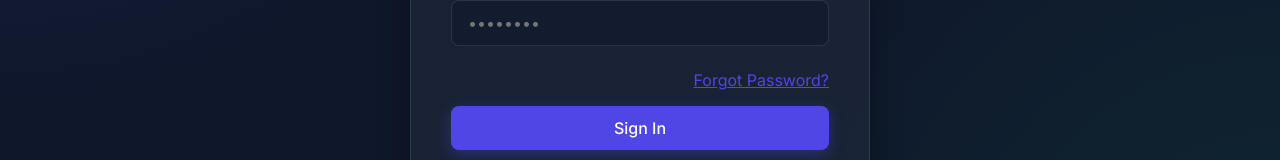
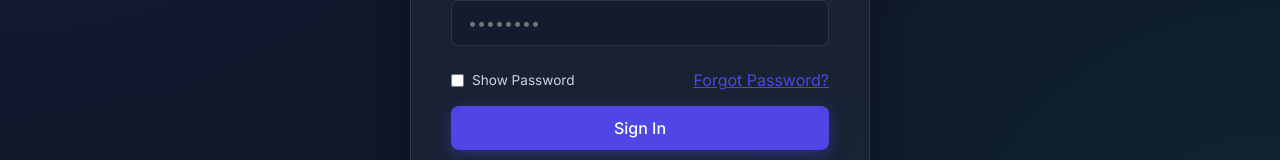
Before and after one commit to priyanshi355/bbd-lost-and-found, a React (Vite) app in the folder frontend/: page /login in a window 1280 px wide. Shown: the part 452-612 px from the top of the page. Built offline with nearby package versions, Linux system fonts and the light colour scheme; no server answers.

Commit message:
Fix name placeholder, add show password toggle on all auth forms, add public user profile API

```diff
--- a/frontend/src/pages/LoginRegister.jsx
+++ b/frontend/src/pages/LoginRegister.jsx
@@ -11,6 +11,7 @@ const LoginRegister = () => {
   const [tab, setTab] = useState('login');
   const [loading, setLoading] = useState(false);
   const [pendingEmail, setPendingEmail] = useState('');
+  const [showPassword, setShowPassword] = useState(false);
 
   // Forms
   const [loginForm, setLoginForm] = useState({ email: '', password: '' });
@@ -113,10 +114,14 @@ const LoginRegister = () => {
               </div>
               <div className="form-group">
                 <label className="form-label">Password</label>
-                <input type="password" className="form-control" placeholder="••••••••" value={loginForm.password}
+                <input type={showPassword ? "text" : "password"} className="form-control" placeholder="••••••••" value={loginForm.password}
                   onChange={e => setLoginForm({ ...loginForm, password: e.target.value })} required />
               </div>
-              <div style={{ textAlign: 'right', marginBottom: '1rem' }}>
+              <div style={{ display: 'flex', justifyContent: 'space-between', alignItems: 'center', marginBottom: '1rem' }}>
+                <label style={{ fontSize: '0.85rem', color: 'var(--text-muted)', cursor: 'pointer', display: 'flex', alignItems: 'center', gap: '0.5rem' }}>
+                  <input type="checkbox" checked={showPassword} onChange={() => setShowPassword(!showPassword)} />
+                  Show Password
+                </label>
                 <button type="button" className="auth-link" onClick={() => setTab('forgot')}>
                   Forgot Password?
                 </button>
@@ -142,7 +147,7 @@ const LoginRegister = () => {
             <form onSubmit={handleRegister}>
               <div className="form-group">
                 <label className="form-label">Full Name</label>
-                <input type="text" className="form-control" placeholder="Priyanshi Yadav" value={regForm.name}
+                <input type="text" className="form-control" placeholder="Your Name" value={regForm.name}
                   onChange={e => setRegForm({ ...regForm, name: e.target.value })} required />
               </div>
               <div className="form-group">
@@ -152,13 +157,19 @@ const LoginRegister = () => {
               </div>
               <div className="form-group">
                 <label className="form-label">Password</label>
-                <input type="password" className="form-control" placeholder="Min. 6 characters" value={regForm.password}
+                <input type={showPassword ? "text" : "password"} className="form-control" placeholder="Min. 6 characters" value={regForm.password}
                   onChange={e => setRegForm({ ...regForm, password: e.target.value })} required />
               </div>
               <div className="form-group">
                 <label className="form-label">Confirm Password</label>
-                <input type="password" className="form-control" placeholder="Re-enter password" value={regForm.confirm}
+                <input type={showPassword ? "text" : "password"} className="form-control" placeholder="Re-enter password" value={regForm.confirm}
                   onChange={e => setRegForm({ ...regForm, confirm: e.target.value })} required />
+              </div>
+              <div style={{ marginBottom: '1rem' }}>
+                <label style={{ fontSize: '0.85rem', color: 'var(--text-muted)', cursor: 'pointer', display: 'flex', alignItems: 'center', gap: '0.5rem' }}>
+                  <input type="checkbox" checked={showPassword} onChange={() => setShowPassword(!showPassword)} />
+                  Show Passwords
+                </label>
               </div>
               <button type="submit" className="btn btn-primary" style={{ width: '100%' }} disabled={loading}>
                 {loading ? 'Creating account...' : 'Create Account & Send OTP'}
@@ -243,13 +254,19 @@ const LoginRegister = () => {
               </div>
               <div className="form-group">
                 <label className="form-label">New Password</label>
-                <input type="password" className="form-control" placeholder="Min. 6 characters"
+                <input type={showPassword ? "text" : "password"} className="form-control" placeholder="Min. 6 characters"
                   value={resetForm.newPassword} onChange={e => setResetForm({ ...resetForm, newPassword: e.target.value })} required />
               </div>
               <div className="form-group">
                 <label className="form-label">Confirm New Password</label>
-                <input type="password" className="form-control" placeholder="Re-enter password"
+                <input type={showPassword ? "text" : "password"} className="form-control" placeholder="Re-enter password"
                   value={resetForm.confirm} onChange={e => setResetForm({ ...resetForm, confirm: e.target.value })} required />
+              </div>
+              <div style={{ marginBottom: '1rem' }}>
+                <label style={{ fontSize: '0.85rem', color: 'var(--text-muted)', cursor: 'pointer', display: 'flex', alignItems: 'center', gap: '0.5rem' }}>
+                  <input type="checkbox" checked={showPassword} onChange={() => setShowPassword(!showPassword)} />
+                  Show Passwords
+                </label>
               </div>
               <button type="submit" className="btn btn-primary" style={{ width: '100%' }} disabled={loading}>
                 {loading ? 'Resetting...' : 'Reset Password'}
```
Also changed, not shown: 2 other files (tests, documents, lock files or other folders).
